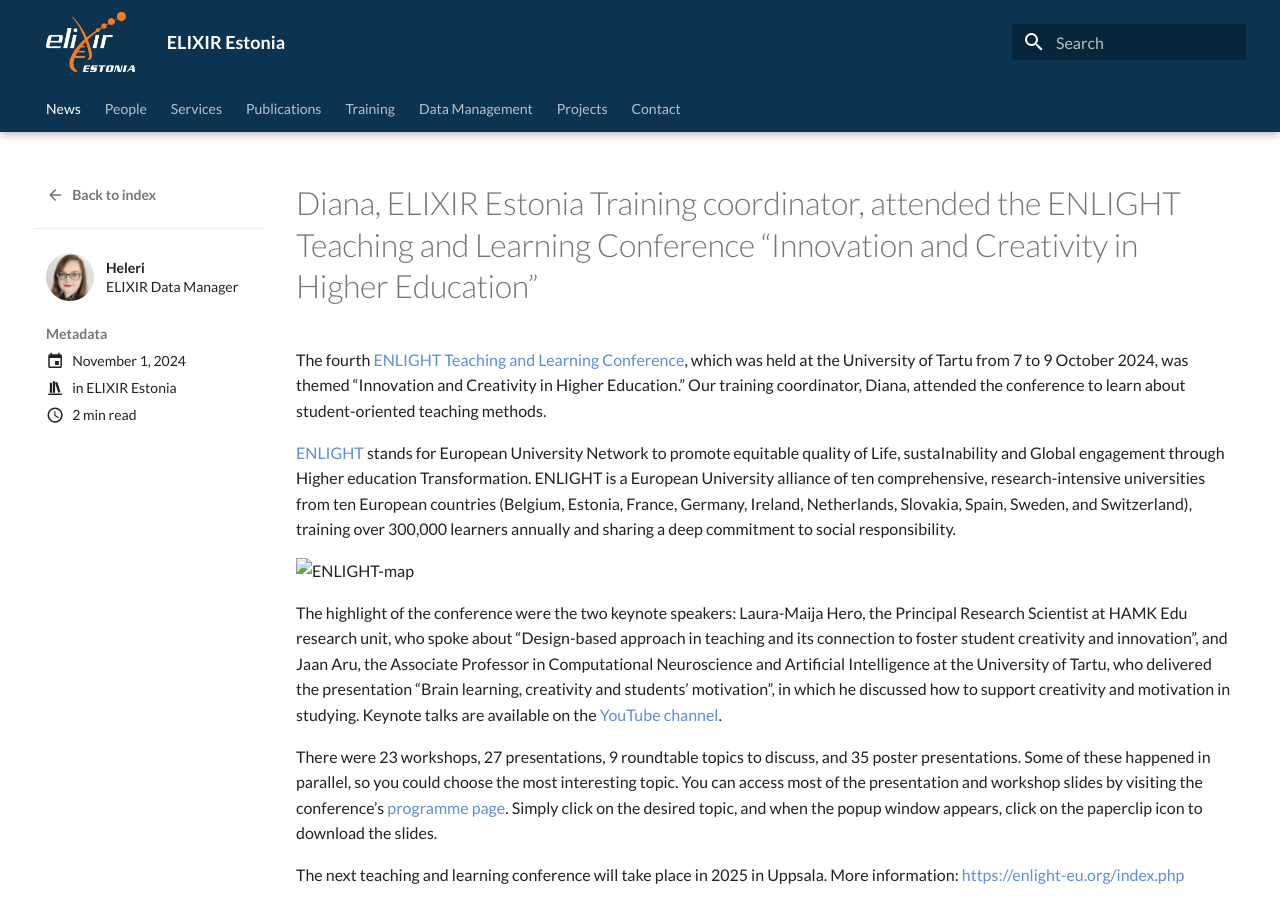
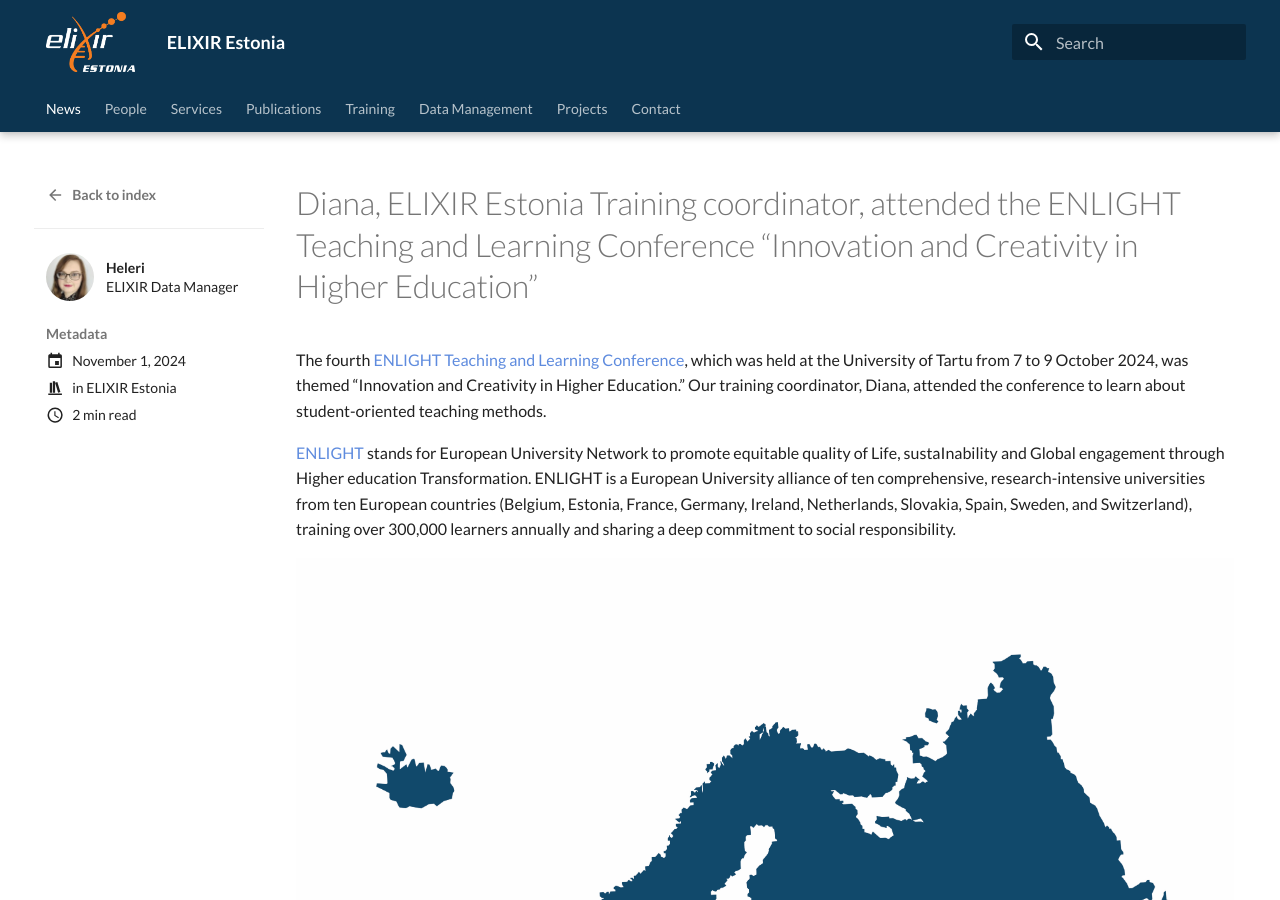
Before and after one commit to ELIXIREstonia/elixirestonia.github.io, an MkDocs documentation site: the page built from content/news/posts/2024/ENLIGHT.md, in a window 1280 px wide and 900 px high. Built offline with MkDocs 1.6.1 and Material for MkDocs 9.7.7, drawn with Linux system fonts in a browser that asks for light colours.

Commit message:
Update ENLIGHT.md
Trying to fix the image.

```diff
--- a/content/news/posts/2024/ENLIGHT.md
+++ b/content/news/posts/2024/ENLIGHT.md
@@ -18,7 +18,7 @@
 
 [ENLIGHT](https://enlight-eu.org/index.php) stands for European University Network to promote equitable quality of Life, sustaInability and Global engagement through Higher education Transformation. ENLIGHT is a European University alliance of ten comprehensive, research-intensive universities from ten European countries (Belgium, Estonia, France, Germany, Ireland, Netherlands, Slovakia, Spain, Sweden, and Switzerland), training over 300,000 learners annually and sharing a deep commitment to social responsibility.
 
-![ENLIGHT-map](../../assets/images/events/ENLIGHT-map.png)
+![ENLIGHT-map](../../../assets/images/events/ENLIGHT-map.png)
 
 The highlight of the conference were the two keynote speakers: Laura-Maija Hero, the Principal Research Scientist at HAMK Edu research unit, who spoke about “Design-based approach in teaching and its connection to foster student creativity and innovation”, and Jaan Aru, the Associate Professor in Computational Neuroscience and Artificial Intelligence at the University of Tartu, who delivered the presentation “Brain learning, creativity and students’ motivation”, in which he discussed how to support creativity and motivation in studying. Keynote talks are available on the [YouTube channel](https://www.youtube.com/@ENLIGHTEU/videos).
 
```
